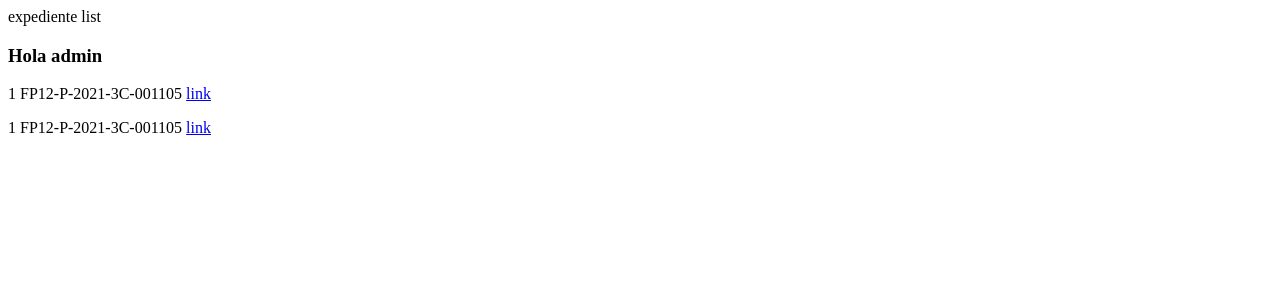
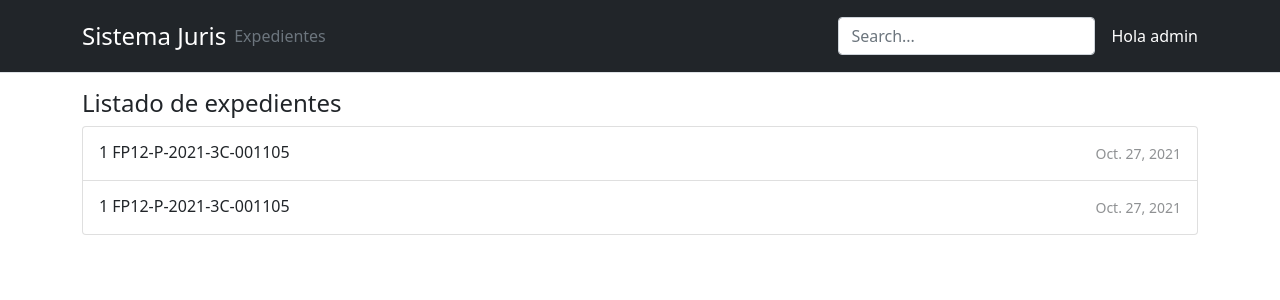
Before and after one commit to ildebr/software_juris, a Django app: page / in a window 1280 px wide. Shown: the top 300 px of the page. Run offline with Django 3.2, Linux system fonts and the light colour scheme; a user stored in the database is signed in; data comes from the database, SQL or seed files in the repository; both versions use the stored data as it was after the commit; some libraries are stand-ins or nearby versions.

Commit message:
Agregar estilos

```diff
--- a/juris/templates/base_generic.html
+++ b/juris/templates/base_generic.html
@@ -1,24 +1,103 @@
+{% load active_link_class %}
+
 <!DOCTYPE html>
+
 <html lang="en">
   <head>
-  {% block title %}<title>Local Library</title>{% endblock %}
-  <meta charset="utf-8">
-  <meta name="viewport" content="width=device-width, initial-scale=1">
+    {% block title %}
+    <title>Local Library</title>
+    {% endblock %}
+    <meta charset="utf-8" />
+    <meta name="viewport" content="width=device-width, initial-scale=1" />
     <!-- Add additional CSS in static file -->
     {% load static %}
-  <link rel="stylesheet" href="{% static 'css/style.css' %}">
-  {% load static %}
+    <link rel="stylesheet" href="{% static 'css/style.css' %}" />
+    <link rel="stylesheet" href="{% static 'juris/css/style.css' %}" />
     <script src="{% static 'js/jquery.js' %}"></script>
+
+    <link
+      href="https://cdn.jsdelivr.net/npm/bootstrap@5.1.3/dist/css/bootstrap.min.css"
+      rel="stylesheet"
+      integrity="sha384-1BmE4kWBq78iYhFldvKuhfTAU6auU8tT94WrHftjDbrCEXSU1oBoqyl2QvZ6jIW3"
+      crossorigin="anonymous"
+    />
   </head>
   <body>
+    <header class="p-3 bg-dark text-white py-3 mb-3 border-bottom">
+      <div class="container">
+        <div
+          class="
+            d-flex
+            flex-wrap
+            align-items-center
+            justify-content-center justify-content-lg-start
+          "
+        >
+          <a
+            href="{% url 'index' %}"
+            class="
+              h4
+              d-flex
+              align-items-center
+              mb-2 mb-lg-0
+              text-white text-decoration-none
+            "
+            >Sistema Juris
+          </a>
 
+          {% if user.is_authenticated %}
+          <ul
+            class="
+              nav
+              col-12 col-lg-auto
+              me-lg-auto
+              mb-2
+              justify-content-center
+              mb-md-0
+            "
+          >
+            <li class="nav-item">
+              <a
+                href="{% url 'expedientes' %}"
+                class="
+                  nav-link
+                  px-2
+                  {% active_link_class 'expedientes' active_class='text-secondary' inactive_class='text-white' %}
+                "
+                >Expedientes</a
+              >
+            </li>
+          </ul>
+          {% endif %}
 
+          <form class="col-12 col-lg-auto mb-3 mb-lg-0 me-lg-3">
+            <input
+              type="search"
+              class="form-control form-control-dark"
+              placeholder="Search..."
+              aria-label="Search"
+            />
+          </form>
 
-      {% block content %}
-      {% endblock %}
-
-
+          <div class="text-end">
+            {% if user.is_authenticated %}
+            <div class="nav-item">Hola {{ user.get_username }}</div>
+            {% else %}
+            <button type="button" class="btn btn-outline-light me-2">
+              Login
+            </button>
+            <button type="button" class="btn btn-warning">Sign-up</button>
+            {% endif %}
+          </div>
+        </div>
+      </div>
+    </header>
+    <div class="container" style="">{% block content %} {% endblock %}</div>
+    <script
+      src="https://cdn.jsdelivr.net/npm/bootstrap@5.1.3/dist/js/bootstrap.bundle.min.js"
+      integrity="sha384-ka7Sk0Gln4gmtz2MlQnikT1wXgYsOg+OMhuP+IlRH9sENBO0LRn5q+8nbTov4+1p"
+      crossorigin="anonymous"
+    ></script>
+    <script src="{% static 'js/js.js' %}"></script>
   </body>
-<script src="{% static 'js/js.js' %}"></script>
-
 </html>
--- a/juris/templates/expediente_list.html
+++ b/juris/templates/expediente_list.html
@@ -1,18 +1,22 @@
 {% extends "base_generic.html" %}
 {% block content %}
 
-expediente list
+<h4>Listado de expedientes</h4>
 
-{% if user.is_authenticated %}
-      <h3>Hola {{ user.get_username }}</h3>
-{% endif %}
-{% for inter in personas %}
-    <p>
-    <!-- {{ inter.rol }}
-    {{ inter.expediente }}
-    {{ inter.expediente.id }} -->
-    {{ inter.expediente }}
-    <a href="{{ inter.expediente.get_absolute_url }}">link</a>
-</p>
-{% endfor %}
+<div class="list-group">
+  {% for inter in personas %} {% with inter.expediente as expediente %}
+  <a
+    href="{% url 'expediente-detail' expediente.id %}"
+    class="list-group-item list-group-item-action d-flex gap-3 py-3"
+    aria-current="true"
+  >
+    <div class="d-flex gap-2 w-100 justify-content-between">
+      <div>
+        <h6 class="mb-0">{{expediente }}</h6>
+      </div>
+      <small class="opacity-50 text-nowrap">{{ expediente.año|date }}</small>
+    </div>
+  </a>
+  {% endwith %} {% endfor %}
+</div>
 {% endblock %}
--- /dev/null
+++ b/juris/templatetags/active_link_class.py
@@ -0,0 +1,17 @@
+from django.template import Library
+from django.template.context import RequestContext, Context
+from django.urls import reverse
+
+register = Library()
+
+
+@register.simple_tag(takes_context=True)
+def active_link_class(context: Context,
+                      *args,
+                      active_class: str,
+                      inactive_class: str = '',
+                      **kwargs):
+    path: str = context["request"].path
+    if path.startswith(reverse(*args, **kwargs)):
+        return active_class
+    return inactive_class
```
Also changed, not shown: db.sqlite3, juris/static/juris/css/style.css (added), juris/templatetags/__init__.py (added), 1 other file. Lines whose indentation alone changed are shown as unchanged.
